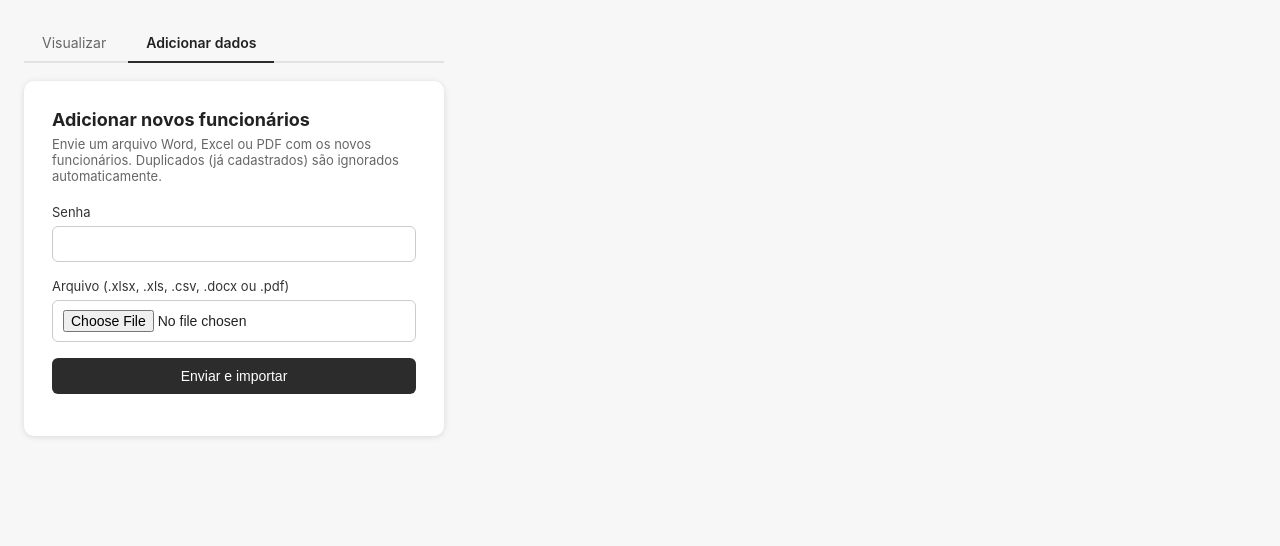
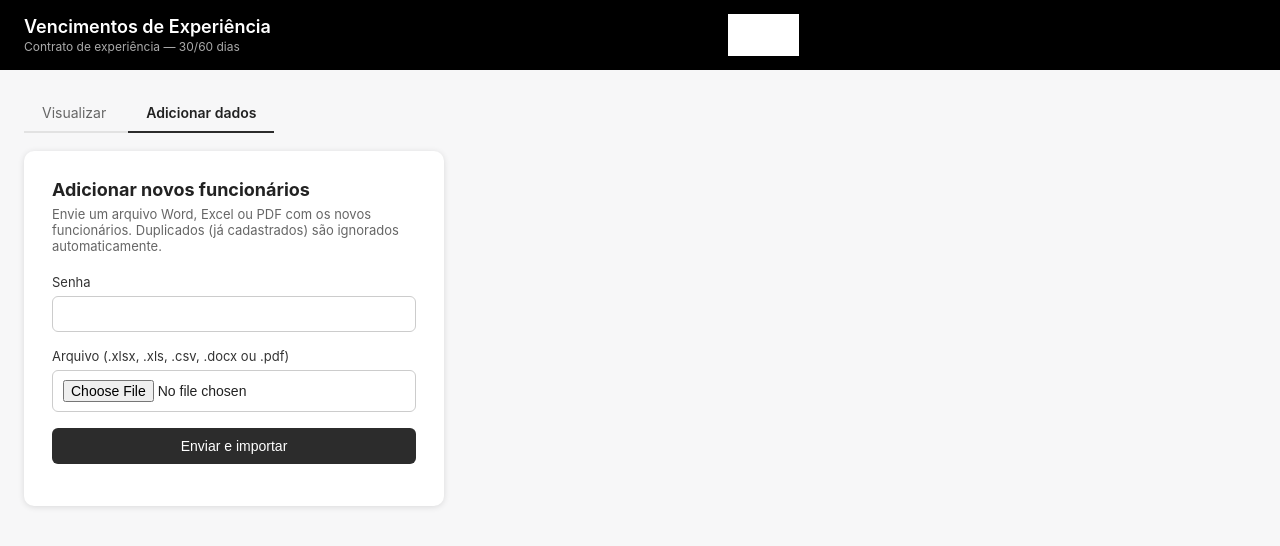
Before and after one commit to marcosluiz1985/vencimentos-experiencia, a website: page site-vencimentos/public/upload.html in a window 1280 px wide. Drawn offline with Linux system fonts and the light colour scheme.

Commit message:
Adiciona cabecalho com logo Mavaular

```diff
--- a/site-vencimentos/public/upload.html
+++ b/site-vencimentos/public/upload.html
@@ -6,8 +6,16 @@
 <title>Adicionar funcionários — Vencimentos de Experiência</title>
 <style>
   body {
-    font-family: -apple-system, Arial, sans-serif; margin: 24px; background:#f7f7f8; color:#222;
+    font-family: -apple-system, Arial, sans-serif; margin: 0; background:#f7f7f8; color:#222;
   }
+  .container { padding: 24px; display:flex; flex-direction:column; align-items:flex-start; }
+  .topbar {
+    background:#000; color:#fff; display:flex; align-items:center;
+    justify-content:space-between; padding: 14px 24px; flex-wrap: wrap; gap: 12px;
+  }
+  .topbar-title { font-size: 18px; font-weight:600; }
+  .topbar-sub { font-size: 12px; color:#aaa; margin-top: 2px; }
+  .topbar-logo { height: 42px; width:auto; filter: brightness(0) invert(1); display:block; }
   .tabs { display:flex; gap:4px; margin-bottom: 18px; border-bottom: 2px solid #e2e2e2; max-width: 420px; }
   .tab {
     padding: 10px 18px; font-size: 14px; text-decoration:none; color:#666;
@@ -38,6 +46,15 @@
 </style>
 </head>
 <body>
+  <div class="topbar">
+    <div>
+      <div class="topbar-title">Vencimentos de Experiência</div>
+      <div class="topbar-sub">Contrato de experiência — 30/60 dias</div>
+    </div>
+    <img src="/logo.png" alt="Mavaular Móveis" class="topbar-logo">
+    <div></div>
+  </div>
+  <div class="container">
   <div class="tabs">
     <a class="tab" href="/">Visualizar</a>
     <a class="tab active" href="/upload.html">Adicionar dados</a>
@@ -55,6 +72,7 @@
       <button type="submit" id="submitBtn">Enviar e importar</button>
     </form>
     <div id="msg"></div>
+  </div>
   </div>
 
 <script>
```
Also changed, not shown: site-vencimentos/netlify/functions/dashboard.mjs (+42 -1 lines), site-vencimentos/public/logo.png (added).
